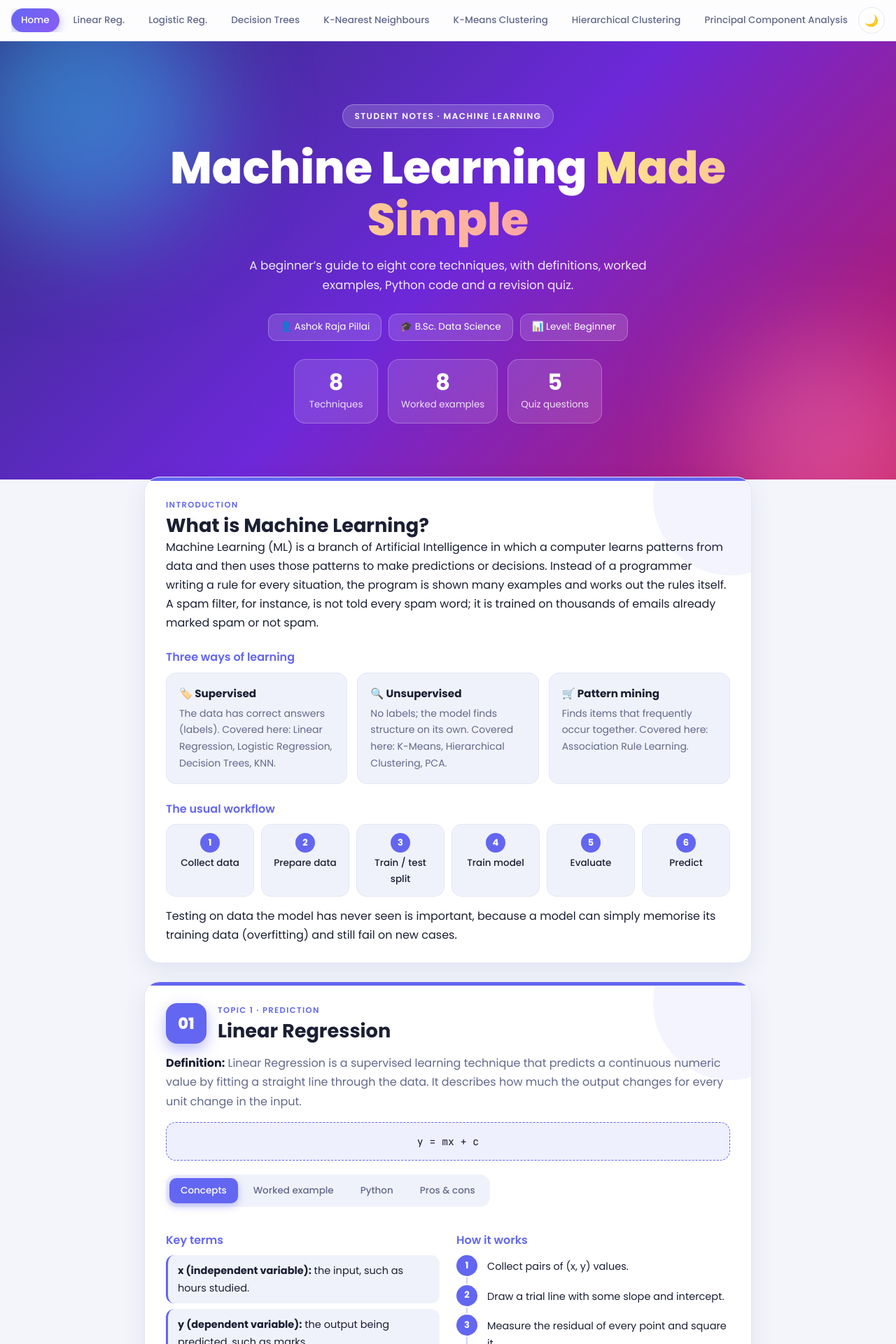
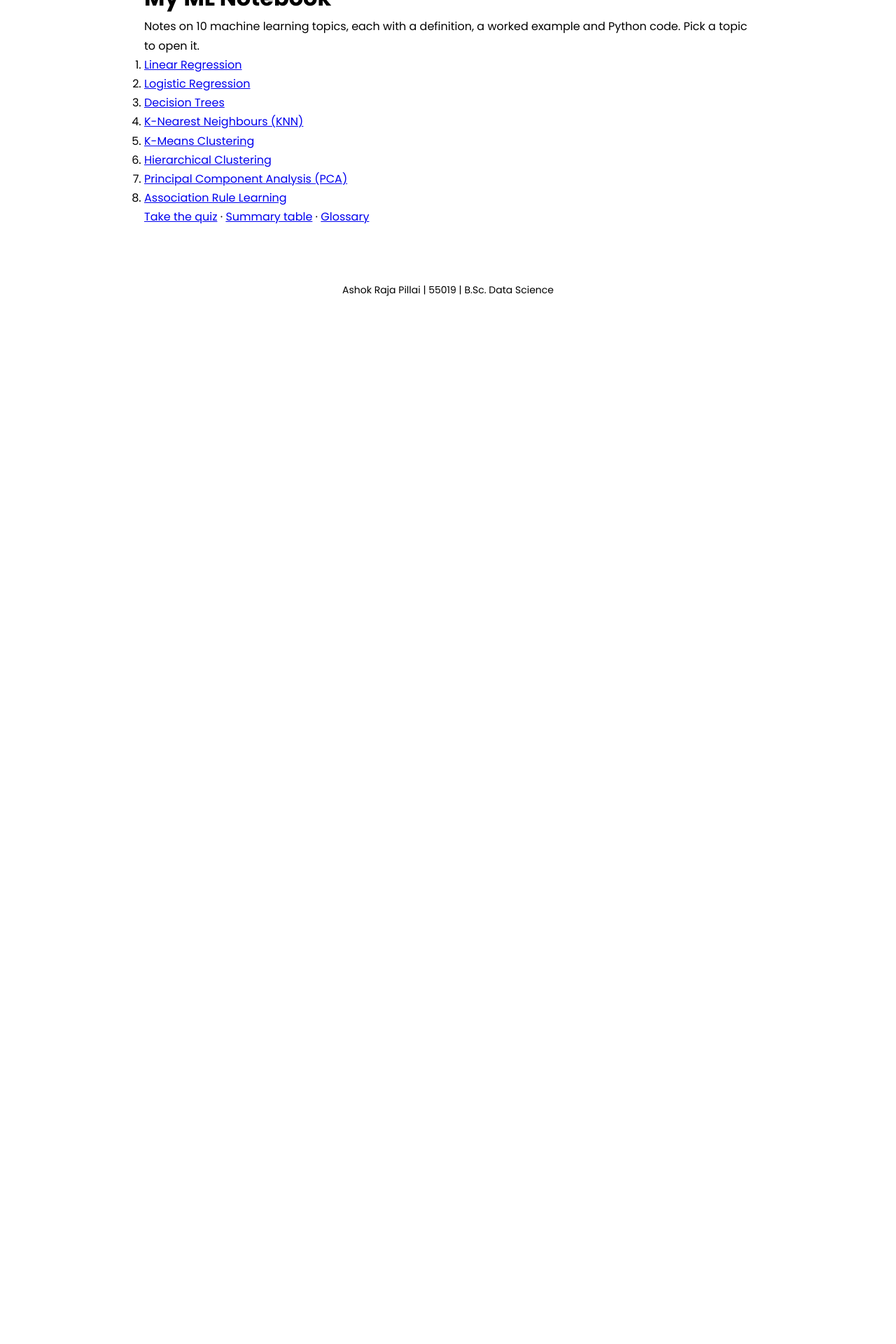
Before and after one commit to Ashok152005/machinelearning-blog, a React (Vite) app: page / in a window 1280 px wide. Shown: the top 1920 px of the page at 70% size. After the commit the page ends 800 px from the top, so only its background shows below. Built offline with nearby package versions, Linux system fonts and the light colour scheme.

Commit message:
Refactor App component and add routing

```diff
--- a/src/App.jsx
+++ b/src/App.jsx
@@ -3,9 +3,9 @@ import { T, Q, G } from "./data";
 import "./App.css";
 
 const html = (s) => ({ __html: s });
-const ACCENTS = ["#6366f1", "#ec4899", "#f59e0b", "#10b981", "#0ea5e9", "#8b5cf6", "#ef4444", "#14b8a6"];
-const NAV = [["home", "Home"], ...T.map((o) => [o.id, o.n.split(" (")[0].replace("Regression", "Reg.")]), ["quiz", "Quiz"], ["summary", "Revision"], ["glossary", "Glossary"]];
 const ROWS = [
+  ["NumPy", "Fast maths on arrays", "Python library", "Marks, images, scientific data", "Same data type only"],
+  ["Pandas", "Work with tables", "Python library", "Cleaning CSV data", "Heavy on big files"],
   ["Linear Regression", "Predict a number", "Supervised", "Predicting exam marks", "Only straight-line patterns"],
   ["Logistic Regression", "Predict class probability", "Supervised", "Email spam filter", "Simple decision boundary"],
   ["Decision Tree", "Decide using questions", "Supervised", "Loan approval", "Overfits when deep"],
@@ -16,68 +16,76 @@ const ROWS = [
   ["Association Rules", "Items bought together", "Pattern mining", "Market basket", "Too many rules"],
 ];
 
-function CodeBlock({ code }) {
-  const [ok, setOk] = useState(false);
-  const copy = () => {
-    navigator.clipboard?.writeText(code);
-    setOk(true);
-    setTimeout(() => setOk(false), 1500);
-  };
+function useRoute() {
+  const get = () => window.location.hash.replace(/^#\/?/, "") || "home";
+  const [route, setRoute] = useState(get);
+  useEffect(() => {
+    const on = () => { setRoute(get()); window.scrollTo(0, 0); };
+    window.addEventListener("hashchange", on);
+    return () => window.removeEventListener("hashchange", on);
+  }, []);
+  return route;
+}
+
+function Home() {
   return (
-    <div className="code">
-      <div className="code-bar">
-        <span><i /><i /><i /></span>
-        <small>python</small>
-        <button onClick={copy}>{ok ? "Copied ✓" : "Copy"}</button>
-      </div>
-      <pre>{code}</pre>
-    </div>
+    <>
+      <h1>My ML Notebook</h1>
+      <p className="lead">Notes on 10 machine learning topics, each with a definition, a worked example and Python code. Pick a topic to open it.</p>
+      <ol className="list">
+        {T.map((o) => (
+          <li key={o.id}><a href={"#/" + o.id}>{o.n}</a></li>
+        ))}
+      </ol>
+      <p className="more"><a href="#/quiz">Take the quiz</a> · <a href="#/summary">Summary table</a> · <a href="#/glossary">Glossary</a></p>
+    </>
   );
 }
 
-function Topic({ o, i }) {
-  const [tab, setTab] = useState("learn");
+function Topic({ id }) {
+  const i = T.findIndex((o) => o.id === id);
+  const o = T[i];
+  const [copied, setCopied] = useState(false);
+  if (!o) return <p>Topic not found. <a href="#/home">Back to all topics</a></p>;
+  const copy = () => {
+    navigator.clipboard?.writeText(o.c);
+    setCopied(true);
+    setTimeout(() => setCopied(false), 1500);
+  };
+  const prev = T[i - 1], next = T[i + 1];
   return (
-    <section id={o.id} className="card reveal" style={{ "--a": ACCENTS[i] }}>
-      <div className="card-head">
-        <span className="num">{String(i + 1).padStart(2, "0")}</span>
-        <div>
-          <div className="tag">{o.t}</div>
-          <h2>{o.n}</h2>
-        </div>
+    <>
+      <h1>{o.n}</h1>
+      <p dangerouslySetInnerHTML={html(o.d)} />
+      <div className="formula" dangerouslySetInnerHTML={html(o.f)} />
+
+      <h2>Key terms</h2>
+      <ul>{o.k.map((x, j) => <li key={j} dangerouslySetInnerHTML={html(x)} />)}</ul>
+
+      <h2>How it works</h2>
+      <ol>{o.s.map((x, j) => <li key={j}>{x}</li>)}</ol>
+
+      <h2>Worked example</h2>
+      <p dangerouslySetInnerHTML={html(o.e)} />
+
+      <h2>Python code</h2>
+      <div className="code">
+        <button onClick={copy}>{copied ? "Copied" : "Copy"}</button>
+        <pre>{o.c}</pre>
       </div>
-      <p className="def" dangerouslySetInnerHTML={html("<b>Definition:</b> " + o.d)} />
-      <div className="formula" dangerouslySetInnerHTML={html(o.f)} />
-      <div className="tabs">
-        {[["learn", "Concepts"], ["example", "Worked example"], ["code", "Python"], ["more", "Pros & cons"]].map(([k, l]) => (
-          <button key={k} className={tab === k ? "on" : ""} onClick={() => setTab(k)}>{l}</button>
-        ))}
+
+      <h2>Uses, advantages and limits</h2>
+      <p><b>Uses:</b> {o.a}</p>
+      <p><b>Advantages:</b> {o.v}</p>
+      <p><b>Limits:</b> {o.l}</p>
+
+      <p className="summary"><b>In short:</b> {o.y}</p>
+
+      <div className="pager">
+        {prev ? <a href={"#/" + prev.id}>Previous: {prev.n}</a> : <span />}
+        {next ? <a href={"#/" + next.id}>Next: {next.n}</a> : <span />}
       </div>
-      <div className="panel" key={tab}>
-        {tab === "learn" && (
-          <div className="two">
-            <div>
-              <h3>Key terms</h3>
-              <ul className="terms">{o.k.map((x, j) => <li key={j} dangerouslySetInnerHTML={html(x)} />)}</ul>
-            </div>
-            <div>
-              <h3>How it works</h3>
-              <ol className="steps">{o.s.map((x, j) => <li key={j}>{x}</li>)}</ol>
-            </div>
-          </div>
-        )}
-        {tab === "example" && <div className="example" dangerouslySetInnerHTML={html(o.e)} />}
-        {tab === "code" && <CodeBlock code={o.c} />}
-        {tab === "more" && (
-          <div className="three">
-            <div className="mini"><h4>🎯 Applications</h4><p>{o.a}</p></div>
-            <div className="mini good"><h4>✅ Advantages</h4><p>{o.v}</p></div>
-            <div className="mini bad"><h4>⚠️ Limitations</h4><p>{o.l}</p></div>
-          </div>
-        )}
-      </div>
-      <div className="takeaway"><b>Key takeaway</b>{o.y}</div>
-    </section>
+    </>
   );
 }
 
@@ -91,142 +99,75 @@ function Quiz() {
     setPick(j);
     if (j === Q[i][2]) setScore(score + 1);
   };
-  const next = () => { setI(i + 1); setPick(null); };
   const reset = () => { setI(0); setPick(null); setScore(0); };
   return (
-    <section id="quiz" className="card reveal" style={{ "--a": "#f59e0b" }}>
-      <div className="tag">KNOWLEDGE CHECK</div>
-      <h2>Revision Quiz</h2>
-      <div className="bar"><div style={{ width: (Math.min(i, Q.length) / Q.length) * 100 + "%" }} /></div>
+    <>
+      <h1>Quiz</h1>
       {done ? (
-        <div className="result">
-          <div className="big">{score}/{Q.length}</div>
-          <p>{score === Q.length ? "Perfect score! 🎉" : score >= 3 ? "Good job, revise the missed topics once more." : "Keep going, re-read the notes and try again."}</p>
+        <>
+          <p className="lead">You scored {score} out of {Q.length}.</p>
           <button className="btn" onClick={reset}>Try again</button>
-        </div>
+        </>
       ) : (
-        <div>
-          <p className="qn">Question {i + 1} of {Q.length}</p>
-          <h3 className="qt">{Q[i][0]}</h3>
+        <>
+          <p className="muted">Question {i + 1} of {Q.length}</p>
+          <h2>{Q[i][0]}</h2>
           {Q[i][1].map((o, j) => (
-            <button key={j} onClick={() => choose(j)} className={"opt" + (pick !== null ? (j === Q[i][2] ? " ok" : j === pick ? " no" : "") : "")}>{o}</button>
+            <button key={j} onClick={() => choose(j)}
+              className={"opt" + (pick !== null ? (j === Q[i][2] ? " ok" : j === pick ? " no" : "") : "")}>{o}</button>
           ))}
-          {pick !== null && <button className="btn" onClick={next}>{i + 1 === Q.length ? "See score" : "Next →"}</button>}
-        </div>
+          {pick !== null && (
+            <button className="btn" onClick={() => { setI(i + 1); setPick(null); }}>
+              {i + 1 === Q.length ? "See score" : "Next question"}
+            </button>
+          )}
+        </>
       )}
-    </section>
+    </>
+  );
+}
+
+function Summary() {
+  return (
+    <>
+      <h1>Summary table</h1>
+      <div className="tw">
+        <table>
+          <thead><tr><th>Topic</th><th>Purpose</th><th>Type</th><th>Typical use</th><th>Main limit</th></tr></thead>
+          <tbody>{ROWS.map((r) => <tr key={r[0]}>{r.map((c, j) => <td key={j}>{j === 0 ? <b>{c}</b> : c}</td>)}</tr>)}</tbody>
+        </table>
+      </div>
+      <p>Start with the question you are asking. To predict a number, use regression. To assign a category, use logistic regression, a tree or KNN. To find groups in unlabelled data, use K-Means or hierarchical clustering. To reduce many columns, use PCA, and to find items that go together, use association rules. NumPy and Pandas are the tools used to prepare and handle the data for all of these.</p>
+    </>
+  );
+}
+
+function Glossary() {
+  const [q, setQ] = useState("");
+  const gl = G.filter((g) => (g[0] + g[1]).toLowerCase().includes(q.toLowerCase()));
+  return (
+    <>
+      <h1>Glossary</h1>
+      <input className="search" placeholder="Search a term" value={q} onChange={(e) => setQ(e.target.value)} />
+      {gl.map((g) => <p key={g[0]}><b>{g[0]}:</b> {g[1]}</p>)}
+      {!gl.length && <p>No matching term.</p>}
+    </>
   );
 }
 
 export default function App() {
-  const [dark, setDark] = useState(window.matchMedia?.("(prefers-color-scheme: dark)").matches);
-  const [active, setActive] = useState("home");
-  const [prog, setProg] = useState(0);
-  const [q, setQ] = useState("");
-
-  useEffect(() => {
-    document.documentElement.dataset.theme = dark ? "dark" : "light";
-  }, [dark]);
-
-  useEffect(() => {
-    const onScroll = () => {
-      const h = document.documentElement;
-      setProg((h.scrollTop / (h.scrollHeight - h.clientHeight)) * 100);
-    };
-    window.addEventListener("scroll", onScroll);
-    const spy = new IntersectionObserver(
-      (es) => es.forEach((e) => e.isIntersecting && setActive(e.target.id)),
-      { rootMargin: "-40% 0px -55% 0px" }
-    );
-    const rev = new IntersectionObserver(
-      (es) => es.forEach((e) => e.isIntersecting && e.target.classList.add("in")),
-      { threshold: 0.08 }
-    );
-    NAV.forEach(([id]) => { const el = document.getElementById(id); el && spy.observe(el); });
-    document.querySelectorAll(".reveal").forEach((el) => rev.observe(el));
-    return () => { window.removeEventListener("scroll", onScroll); spy.disconnect(); rev.disconnect(); };
-  }, []);
-
-  useEffect(() => {
-    document.querySelector(".nav a.on")?.scrollIntoView({ block: "nearest", inline: "center" });
-  }, [active]);
-
-  const gl = G.filter((g) => (g[0] + g[1]).toLowerCase().includes(q.toLowerCase()));
-
+  const route = useRoute();
+  const page =
+    route === "home" ? <Home /> :
+    route === "quiz" ? <Quiz /> :
+    route === "summary" ? <Summary /> :
+    route === "glossary" ? <Glossary /> :
+    <Topic id={route} />;
   return (
-    <div className="app">
-      <div className="progress" style={{ width: prog + "%" }} />
-      <nav className="nav">
-        <div className="nav-in">
-          {NAV.map(([id, l]) => <a key={id} href={"#" + id} className={active === id ? "on" : ""}>{l}</a>)}
-        </div>
-        <button className="theme" onClick={() => setDark(!dark)} aria-label="Toggle theme">{dark ? "☀️" : "🌙"}</button>
-      </nav>
-
-      <header id="home" className="hero">
-        <div className="blob b1" /><div className="blob b2" />
-        <div className="hero-in">
-          <span className="pill">STUDENT NOTES · MACHINE LEARNING</span>
-          <h1>Machine Learning <span>Made Simple</span></h1>
-          <p>A beginner’s guide to eight core techniques, with definitions, worked examples, Python code and a revision quiz.</p>
-          <div className="meta">
-            <span>👤 Ashok Raja Pillai</span><span>🎓 B.Sc. Data Science</span><span>📊 Level: Beginner</span>
-          </div>
-          <div className="stats">
-            <div><b>8</b><small>Techniques</small></div>
-            <div><b>8</b><small>Worked examples</small></div>
-            <div><b>5</b><small>Quiz questions</small></div>
-          </div>
-        </div>
-      </header>
-
-      <main>
-        <section className="card reveal" style={{ "--a": "#6366f1" }}>
-          <div className="tag">INTRODUCTION</div>
-          <h2>What is Machine Learning?</h2>
-          <p>Machine Learning (ML) is a branch of Artificial Intelligence in which a computer learns patterns from data and then uses those patterns to make predictions or decisions. Instead of a programmer writing a rule for every situation, the program is shown many examples and works out the rules itself. A spam filter, for instance, is not told every spam word; it is trained on thousands of emails already marked spam or not spam.</p>
-          <h3>Three ways of learning</h3>
-          <div className="three">
-            <div className="mini"><h4>🏷️ Supervised</h4><p>The data has correct answers (labels). Covered here: Linear Regression, Logistic Regression, Decision Trees, KNN.</p></div>
-            <div className="mini"><h4>🔍 Unsupervised</h4><p>No labels; the model finds structure on its own. Covered here: K-Means, Hierarchical Clustering, PCA.</p></div>
-            <div className="mini"><h4>🛒 Pattern mining</h4><p>Finds items that frequently occur together. Covered here: Association Rule Learning.</p></div>
-          </div>
-          <h3>The usual workflow</h3>
-          <div className="flow">
-            {["Collect data", "Prepare data", "Train / test split", "Train model", "Evaluate", "Predict"].map((s, j) => <div key={s}><b>{j + 1}</b>{s}</div>)}
-          </div>
-          <p>Testing on data the model has never seen is important, because a model can simply memorise its training data (overfitting) and still fail on new cases.</p>
-        </section>
-
-        {T.map((o, i) => <Topic key={o.id} o={o} i={i} />)}
-
-        <Quiz />
-
-        <section id="summary" className="card reveal" style={{ "--a": "#10b981" }}>
-          <div className="tag">QUICK REVISION</div>
-          <h2>All Topics at a Glance</h2>
-          <div className="tw">
-            <table>
-              <thead><tr><th>Technique</th><th>Purpose</th><th>Type</th><th>Typical use</th><th>Main limitation</th></tr></thead>
-              <tbody>{ROWS.map((r) => <tr key={r[0]}>{r.map((c, j) => <td key={j}>{j === 0 ? <b>{c}</b> : c}</td>)}</tr>)}</tbody>
-            </table>
-          </div>
-          <h3>Conclusion</h3>
-          <p>Choosing a technique starts with the question being asked. If the goal is to predict a number, use regression. To assign a category, use logistic regression, a tree or KNN. To discover groups in unlabelled data, use K-Means or hierarchical clustering. To simplify a dataset with many columns, use PCA, and to find items that go together, use association rules. No single method is best everywhere, so understanding the purpose and limits of each one is the real skill.</p>
-        </section>
-
-        <section id="glossary" className="card reveal" style={{ "--a": "#ec4899" }}>
-          <div className="tag">REVISION TOOL</div>
-          <h2>Glossary</h2>
-          <input className="search" placeholder="🔎  Search a term…" value={q} onChange={(e) => setQ(e.target.value)} />
-          <div className="gl">
-            {gl.map((g) => <div key={g[0]} className="gi"><b>{g[0]}</b><p>{g[1]}</p></div>)}
-            {!gl.length && <p>No matching term.</p>}
-          </div>
-        </section>
-      </main>
-
-      <footer>Ashok Raja Pillai | 55019 | B.Sc. Data Science | ML Blog Content</footer>
+    <div className="wrap">
+      {route !== "home" && <a className="back" href="#/home">All topics</a>}
+      <main>{page}</main>
+      <footer>Ashok Raja Pillai | 55019 | B.Sc. Data Science</footer>
     </div>
   );
 }
```
